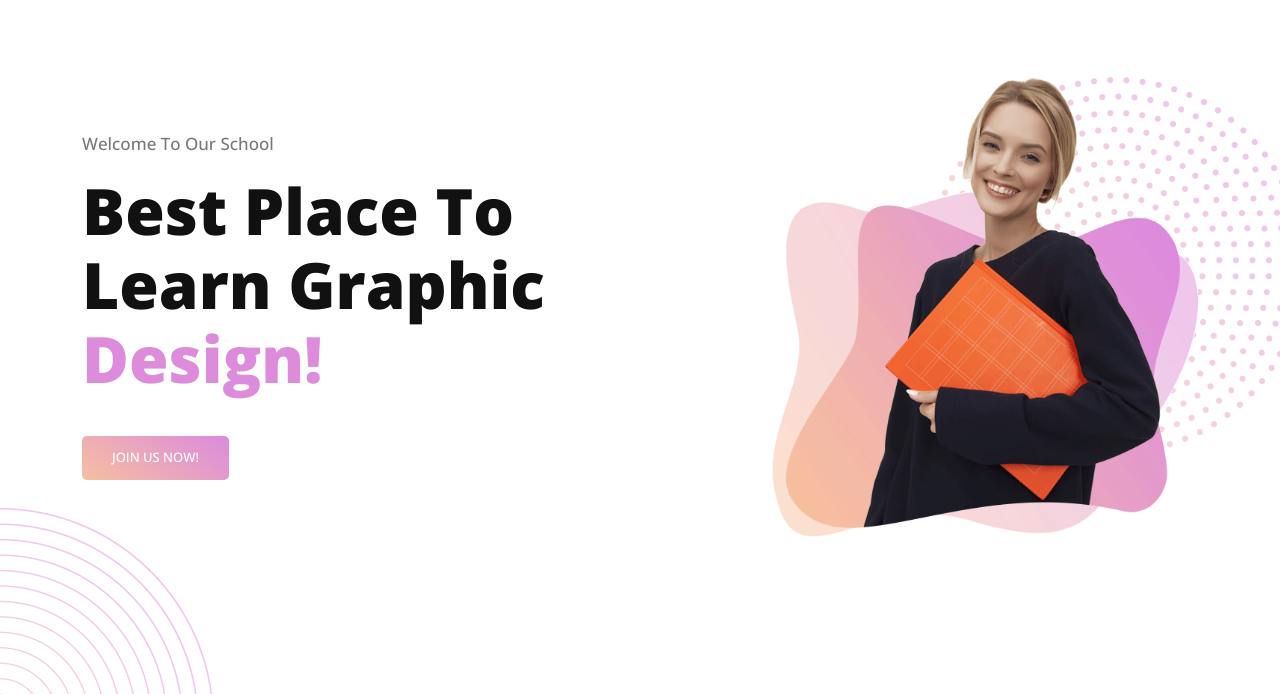
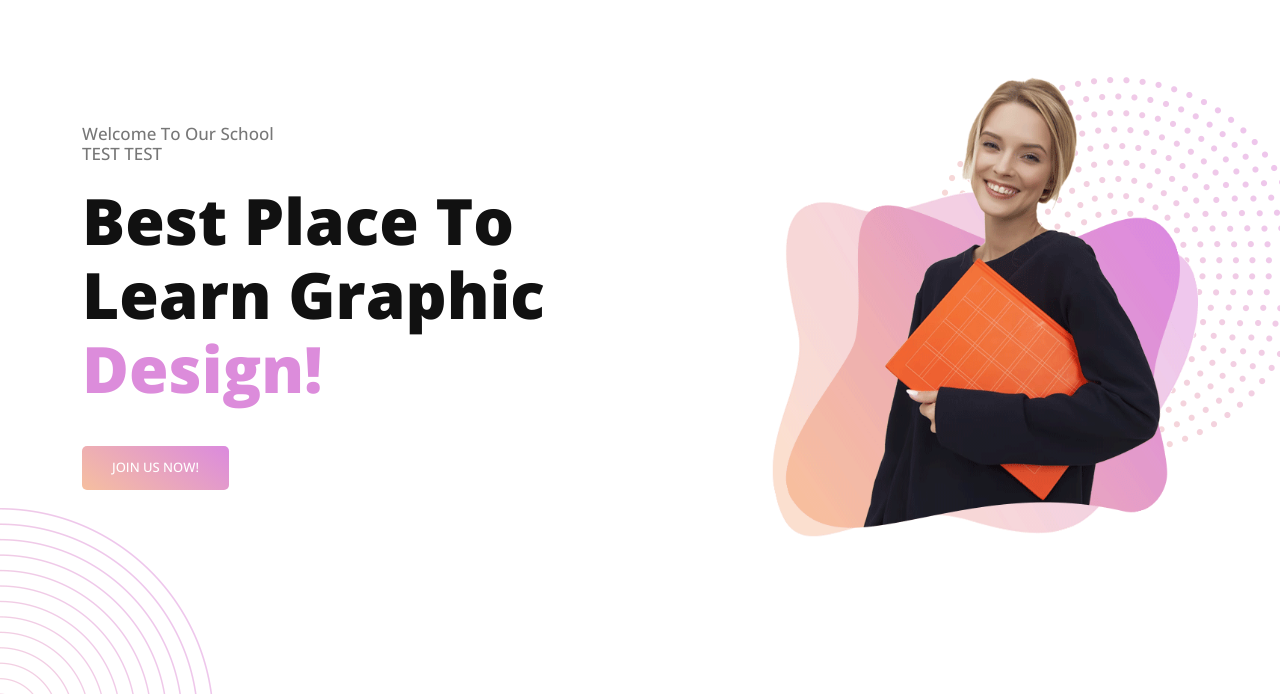
Before and after one commit to BDFD-Side-Project/SideProject055_Edu, a plain HTML site: page index.html in a window 1280 px wide. Shown: the part 103-797 px from the top of the page. Drawn offline with nearby package versions, Linux system fonts and the light colour scheme.

Commit message:
Update title in index.html

```diff
--- a/index.html
+++ b/index.html
@@ -87,6 +87,7 @@ https://templatemo.com/tm-573-eduwell
         <div class="col-lg-6 align-self-center">
           <div class="header-text">
             <h6>Welcome to our school</h6>
+            <h6>TEST TEST</h6>
             <h2>Best Place To Learn Graphic <em>Design!</em></h2>
             <div class="main-button-gradient">
               <div class="scroll-to-section"><a href="#contact-section">Join Us
```
